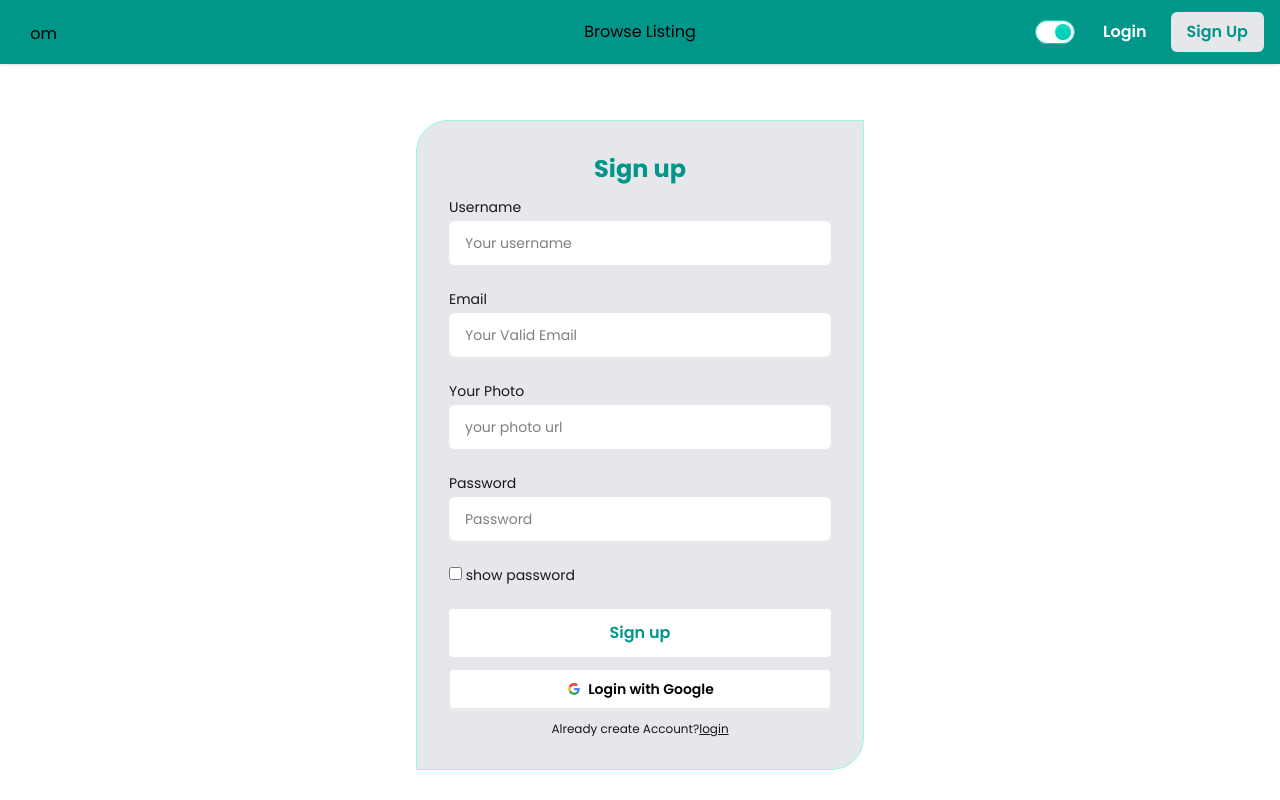
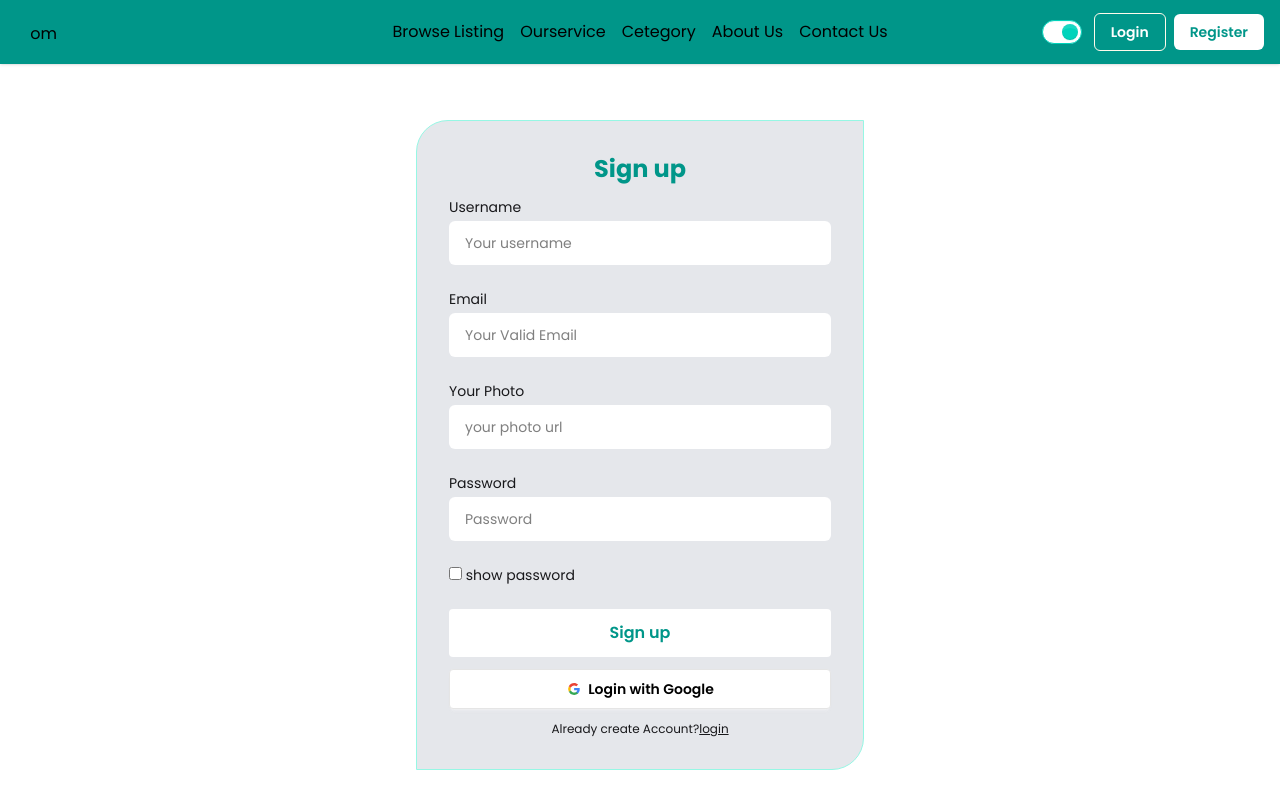
Before and after one commit to adnan683515/room-mate-client-side, a React (Vite) app: page /singup in a window 1280 px wide. Shown: the top 800 px of the page. Built offline with nearby package versions, Linux system fonts and the light colour scheme; no server answers.

Commit message:
update slider text

```diff
--- a/src/Components/Login.jsx
+++ b/src/Components/Login.jsx
@@ -76,7 +76,7 @@ const Login = () => {
 
 
 
-                        <div className="relative z-10 flex flex-col items-center justify-center h-full text-center px-4">
+                        <div className="relative  flex flex-col items-center justify-center h-full text-center px-4">
                             <h1 className="text-3xl sm:text-4xl md:text-5xl font-bold mb-4">Find Your <span className=''>Perfect</span>  Roommate</h1>
                             <p className="text-base sm:text-lg md:text-xl max-w-xl">
                                 Discover chill people to share your space with. No drama, just good vibes.
--- a/src/Components/Slider/Slider.jsx
+++ b/src/Components/Slider/Slider.jsx
@@ -6,23 +6,26 @@ const slides = [
     {
         img: "https://i.ibb.co/qYVBmH6Z/pexels-liza-summer-6347902.jpg",
         text: "Find your ideal roommate with just a few clicks!",
+        subtext: "Start your roommate journey today.",
         buttonText: "Get Started",
     },
     {
         img: "https://i.ibb.co/TxVZqLq9/pexels-kampus-8057562.jpg",
         text: "Browse listings that match your lifestyle & budget.",
+        subtext: "Smart filters. Easy matches.",
         buttonText: "Explore Now",
     },
     {
         img: "https://i.ibb.co/WpPykyBM/pexels-shvetsa-5711941.jpg",
         text: "Easy, secure and hassle-free roommate matching.",
+        subtext: "Because your comfort matters most.",
         buttonText: "Join Free",
     },
 ];
 
-const Slider = ({onGetStartedClick}) => {
+const Slider = ({ onGetStartedClick }) => {
     return (
-        <div className="w-[96%] mx-auto h-[80vh] max-h-[700px]  overflow-hidden rounded-md">
+        <div className="w-[96%] mx-auto h-[50vh] sm:h-[80vh] max-h-[700px] overflow-hidden rounded-md">
             <AwesomeSlider bullets={false} organicArrows={true} className="h-full">
                 {slides.map((slide, index) => (
                     <div key={index} className="relative w-full h-full">
@@ -35,10 +38,25 @@ const Slider = ({onGetStartedClick}) => {
 
                         {/* Overlay Content */}
                         <div className="absolute inset-0 bg-black/40 flex flex-col items-center justify-center px-4 text-center">
-                            <h2 className="text-white text-2xl sm:text-3xl lg:text-4xl font-bold mb-4 max-w-2xl leading-snug">
+                            {/* 👇 Extra text on top */}
+
+
+
+                             {/* 👇 Main slide text */}
+                            <h2 className="text-white sm:text-3xl lg:text-4xl font-bold mb-4 max-w-2xl leading-snug">
                                 {slide.text}
                             </h2>
-                            <button onClick={onGetStartedClick} className="bg-teal-500 hover:bg-teal-600 text-white px-6 py-2 rounded text-base sm:text-lg transition">
+                            <p className="text-teal-200 text-sm sm:text-base md:text-lg mb-2">
+                                {slide.subtext}
+                            </p>
+
+
+
+                            {/* 👇 Button */}
+                            <button
+                                onClick={onGetStartedClick}
+                                className="bg-teal-500 hover:bg-teal-600 text-white sm:px-6 px-2 sm:py-2 py-1 rounded text-base sm:text-lg transition"
+                            >
                                 {slide.buttonText}
                             </button>
                         </div>
--- a/src/Layout/Navber.jsx
+++ b/src/Layout/Navber.jsx
@@ -30,20 +30,21 @@ const Navber = () => {
         <>
             <NavLink className={'block lg:hidden'} to={'/'}>Home</NavLink>
             <NavLink to={'/browseListing'}>Browse Listing</NavLink>
-
+            <NavLink to={'/'}>Ourservice</NavLink>
+            <NavLink to={'/'}>Cetegory</NavLink>
+            <NavLink to={'/'}>About Us</NavLink>
+            <NavLink to={'/'}>Contact Us</NavLink>
             {
-                user && <>
-
-
+                user && (
                     <NavLink to={`/deshboard`}>Deshboard</NavLink>
-                </>
+                )
             }
         </>
     );
 
     return (
-        <div id="nv"
-            className={`navbar fixed  w-full mx-auto max-w-screen z-10 px-4 ${mode ? 'bg-teal-600 text-white' : 'bg-teal-600 text-black'} shadow-sm`}>
+        <div
+            className={`navbar fixed w-full mx-auto max-w-screen z-10 px-4 ${mode ? 'bg-teal-600 text-white' : 'bg-teal-600 text-black'} shadow-sm`}>
             <div className="navbar-start">
                 <Link to={'/'} className="lg:block hidden">
                     <span className="text-xl font-semibold text-teal-600">H</span>om<span className="text-xl font-semibold text-teal-600">e</span>
@@ -61,24 +62,26 @@ const Navber = () => {
                     </ul>
                 </div>
             </div>
+
             <div className="navbar-center hidden md:block lg:block">
                 <div className="flex gap-4">
                     {links}
                 </div>
             </div>
+
             <div className="navbar-end">
                 <div className="flex justify-center items-center mx-3">
                     <input onClick={() => setMode(!mode)} type="checkbox" defaultChecked className="toggle bg-white toggle-accent" />
                 </div>
+
                 {loading ? (
                     <div className="flex justify-center items-center">
                         <span className="loading loading-spinner text-success"></span>
                     </div>
                 ) : user ? (
-                    <div className="flex items-center">
-                        <div className="flex justify-center items-center">
-                            <div data-tip={user?.displayName} className="avatar tooltip tooltip-bottom">
-                                <div className="ring-success ring-offset-base-100 w-10 rounded-full ring-2 ring-offset-2">
+                    <div className="flex items-center gap-2">
+                        <div className="avatar tooltip tooltip-bottom" data-tip={user?.displayName}>
+                            <div className="w-10 rounded-full ring-2 ring-offset-2 ring-success">
                                 {user?.photoURL ? (
                                     <img src={user?.photoURL} alt="User" />
                                 ) : (
@@ -86,23 +89,26 @@ const Navber = () => {
                                 )}
                             </div>
                         </div>
-                        </div>
-                        <div className="flex justify-center items-center">
                         <button
                             onClick={logout}
-                                className="lg:px-4 px-2 cursor-pointer bg-gray-200 py-2 text-teal-600 ml-2 font-semibold rounded-md"
+                            className="px-4 py-2 bg-gray-200 text-teal-600 font-semibold rounded-md hover:bg-gray-300 transition"
                         >
                             Logout
                         </button>
                     </div>
-                    </div>
                 ) : (
-                    <div className="flex flex-col sm:flex-row">
-                        <Link to={'/login'} className="bg-teal-600 cursor-pointer lg:px-4 px-2 mb-2 sm:mb-0 py-2 font-semibold rounded-md text-white">
+                    <div className="flex items-center gap-2">
+                        <Link
+                            to="/login"
+                            className="text-sm px-4 py-2 border border-amber-50 rounded-md font-semibold text-white transition"
+                        >
                             Login
                         </Link>
-                        <Link to={'/singup'} className="sm:px-4 px-1 cursor-pointer bg-gray-200 py-2 text-teal-600 ml-2 font-semibold rounded-md">
-                            Sign Up
+                        <Link
+                            to="/signup"
+                            className="text-sm px-4 py-2 rounded-md font-semibold text-teal-600 bg-white hover:bg-gray-100 transition"
+                        >
+                            Register
                         </Link>
                     </div>
                 )}
```
Lines whose indentation alone changed are shown as unchanged.
